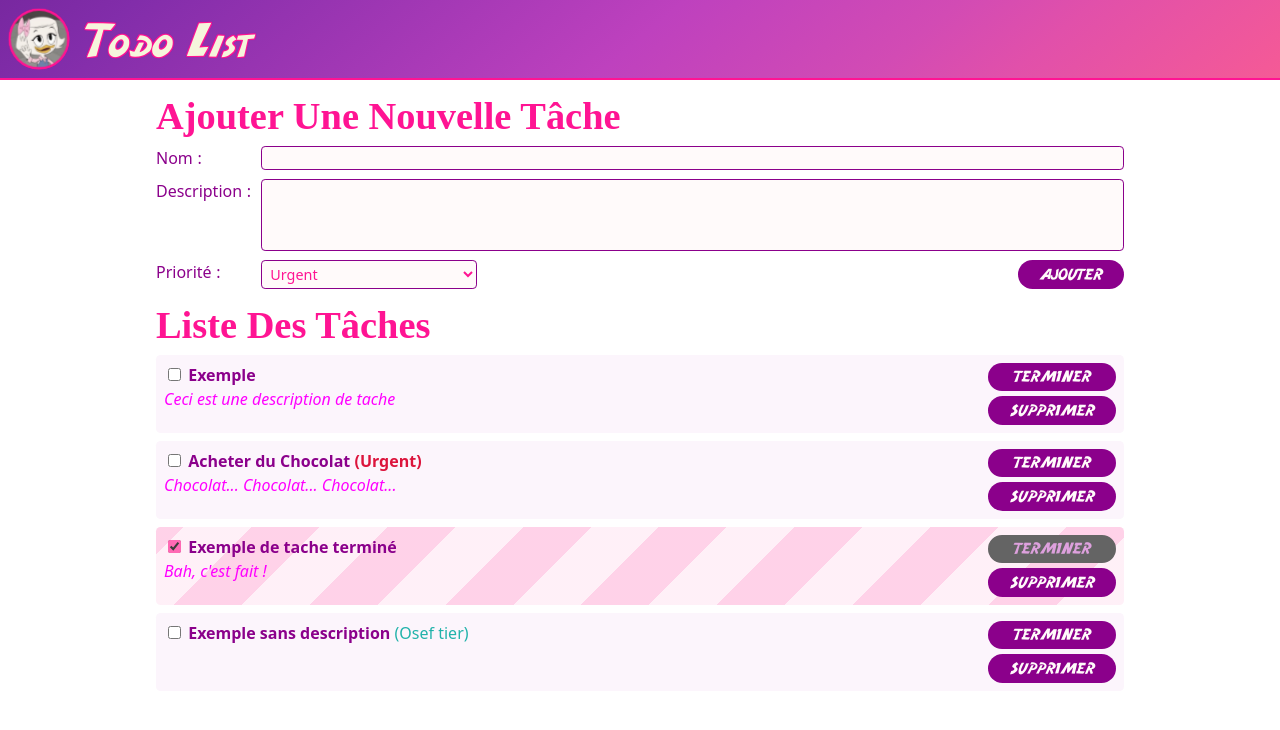
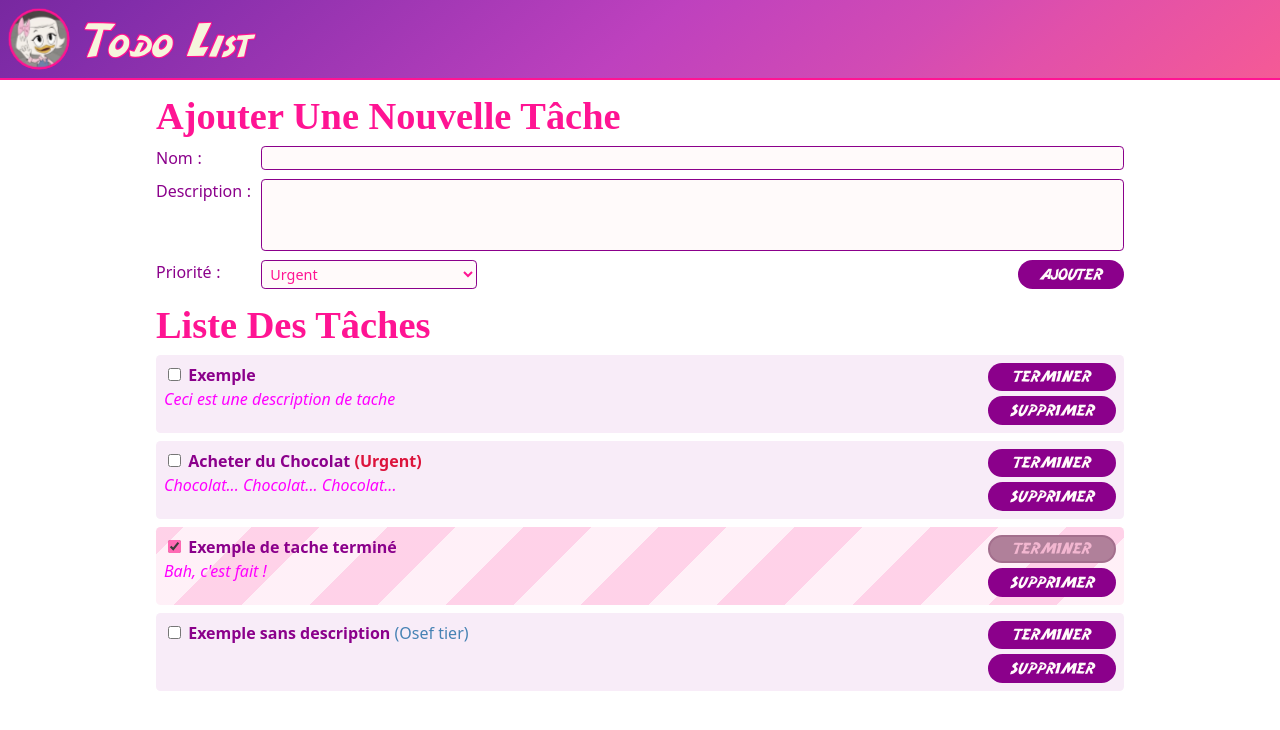
Before and after one commit to FormCours/BXL_Net2025__Web_React, a React (Vite) app in the folder exo-05/: page / in a window 1280 px wide. Shown: the top 730 px of the page. Built offline with nearby package versions, Linux system fonts and the light colour scheme; a web font is replaced by a local one.

Commit message:
Try fix accessibility

```diff
--- a/exo-05/src/components/TaskForm/TaskForm.jsx
+++ b/exo-05/src/components/TaskForm/TaskForm.jsx
@@ -1,20 +1,23 @@
+import { useId } from 'react'
 import style from './TaskForm.module.css'
 
 export default function TaskForm() {
 
+    const inputId = useId();
+
     return (
         <form className={style['task-form']}>
             <div>
-                <label htmlFor="">Nom</label>
-                <input id='' type="text" />
+                <label htmlFor={inputId + 'name'}>Nom</label>
+                <input id={inputId + 'name'} type="text" />
             </div>
             <div>
-                <label htmlFor="">Description</label>
-                <textarea id="" />
+                <label htmlFor={inputId + 'desc'}>Description</label>
+                <textarea id={inputId + 'desc'} />
             </div>
             <div>
-                <label htmlFor="">Priorité</label>
-                <select id="">
+                <label htmlFor={inputId + 'prio'}>Priorité</label>
+                <select id={inputId + 'prio'}>
                     <option value="">Urgent</option>
                     <option value="">Normal</option>
                     <option value="">Basse</option>
--- a/exo-05/src/components/TaskList/TaskList.jsx
+++ b/exo-05/src/components/TaskList/TaskList.jsx
@@ -24,7 +24,7 @@ function TaskListItem({ id, name, desc, priority, isDone }) {
         <li className={clsx(style['task-item'], isDone && style['task-done'])}>
             <div className={style['task-item-info']}>
                 <p>
-                    <input type="checkbox" name="task-done" checked={isDone} readOnly />
+                    <input type="checkbox" name="task-done" checked={isDone} readOnly tabIndex={-1} aria-label={`Tache « ${name} est ${isDone ? 'terminé' : 'en cours'}`} aria-disabled={true} />
                     {' '}
                     <span className={style['task-title']}>{name}</span>
                     {' '}
--- a/exo-05/src/components/TaskList/TaskList.module.css
+++ b/exo-05/src/components/TaskList/TaskList.module.css
@@ -12,13 +12,13 @@
 .task-item {
     display: flex;
     flex-direction: row;
-    background-color: rgba(221, 160, 221, 0.1);
+    background-color: color-mix(in srgb, plum 20%, white);
     padding: 0.5em;
     border-radius: 0.5ch;
 }
 
 .task-item input[type="checkbox"]{
-    accent-color: hotpink
+    accent-color: hotpink;
 }
 
 .task-done {
@@ -67,6 +67,5 @@
 }
 
 .task-priority-low {
-    color:  lightseagreen;
-    font-weight: lighter;
+    color:  steelblue;
 }
--- a/exo-05/src/index.css
+++ b/exo-05/src/index.css
@@ -80,8 +80,8 @@ button:disabled {
   }
 
   button:disabled {
-    background-color: rgb(100, 100, 100);
-    border-color: rgb(100, 100, 100);
-    color: plum;
+    background-color: #b0809a ;
+    color: #f2b6d0;
+    border-color: #a36f8d;
   }
 }
```
